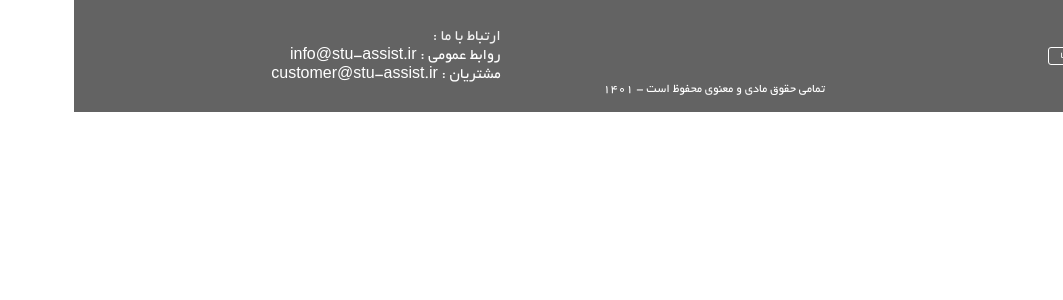
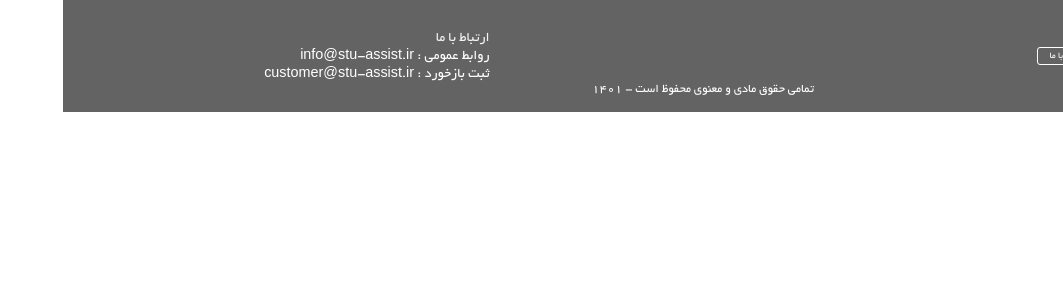
Before and after one commit to mohammadJaliliTorkamani/stu_assist, a React (Create React App) app: page / in a window 1280 px wide. Shown: the top 300 px of the page, without its empty margins (217-1280 px from the left). Built offline with nearby package versions, Linux system fonts and the light colour scheme; the HTML template or start-up script is replaced by a standard one.

Commit message:
few style repairs

```diff
--- a/src/App.tsx
+++ b/src/App.tsx
@@ -17,10 +17,24 @@ function App() {
     link: "www.google.com"
   }]
 
+  const contactLinks = [
+    {
+      id: 1,
+      label: "روابط عمومی",
+      value: "info@stu-assist.ir"
+    }, {
+      id: 2,
+      label: "ثبت بازخورد",
+      value: "customer@stu-assist.ir"
+    }
+  ]
+
+
+
   return (
     <div className="App">
 
-      <Footer copyRightText={"تمامی حقوق مادی و معنوی محفوظ است - ۱۴۰۱"} pages={pages} />
+      <Footer copyRightText={"تمامی حقوق مادی و معنوی محفوظ است - ۱۴۰۱"} pages={pages} contactUsLinks={contactLinks} />
     </div>
   );
 }
--- a/src/components/Footer.tsx
+++ b/src/components/Footer.tsx
@@ -50,12 +50,19 @@ const RightInnerContainer = styled.div`
 
 const ContactUsLabel = styled.div`
     color: #f2f2f2;
-    font-size: 1rem;
+    font-size: 0.9rem;
 `;
 
 interface IProps {
     copyRightText: string,
-    pages: FooterPageLink[]
+    pages: FooterPageLink[],
+    contactUsLinks: KeyValuePairItem[]
+}
+
+interface KeyValuePairItem {
+    id: number,
+    label: string,
+    value: string
 }
 
 interface FooterPageLink {
@@ -77,9 +84,8 @@ function Footer(props: IProps) {
             </MiddleContainer>
             <LeftContainer>
                 <LeftInnerContainer>
-                    <ContactUsLabel>ارتباط با ما :</ContactUsLabel>
-                    <KeyValuePair label={"روابط عمومی"} value={"info@stu-assist.ir"} />
-                    <KeyValuePair label={"مشتریان"} value={"customer@stu-assist.ir"} />
+                    <ContactUsLabel>ارتباط با ما</ContactUsLabel>
+                    {props.contactUsLinks.map(item => <KeyValuePair key={item.id}  {...item} />)}
                 </LeftInnerContainer>
             </LeftContainer>
         </FooterContainer>
--- a/src/components/KeyValuePair.tsx
+++ b/src/components/KeyValuePair.tsx
@@ -3,6 +3,7 @@ import styled from "@emotion/styled"
 const Container = styled.div`
     display: flex;
     justify-content:flex-end;
+    font-size: 0.9rem;
 `;
 
 
```
